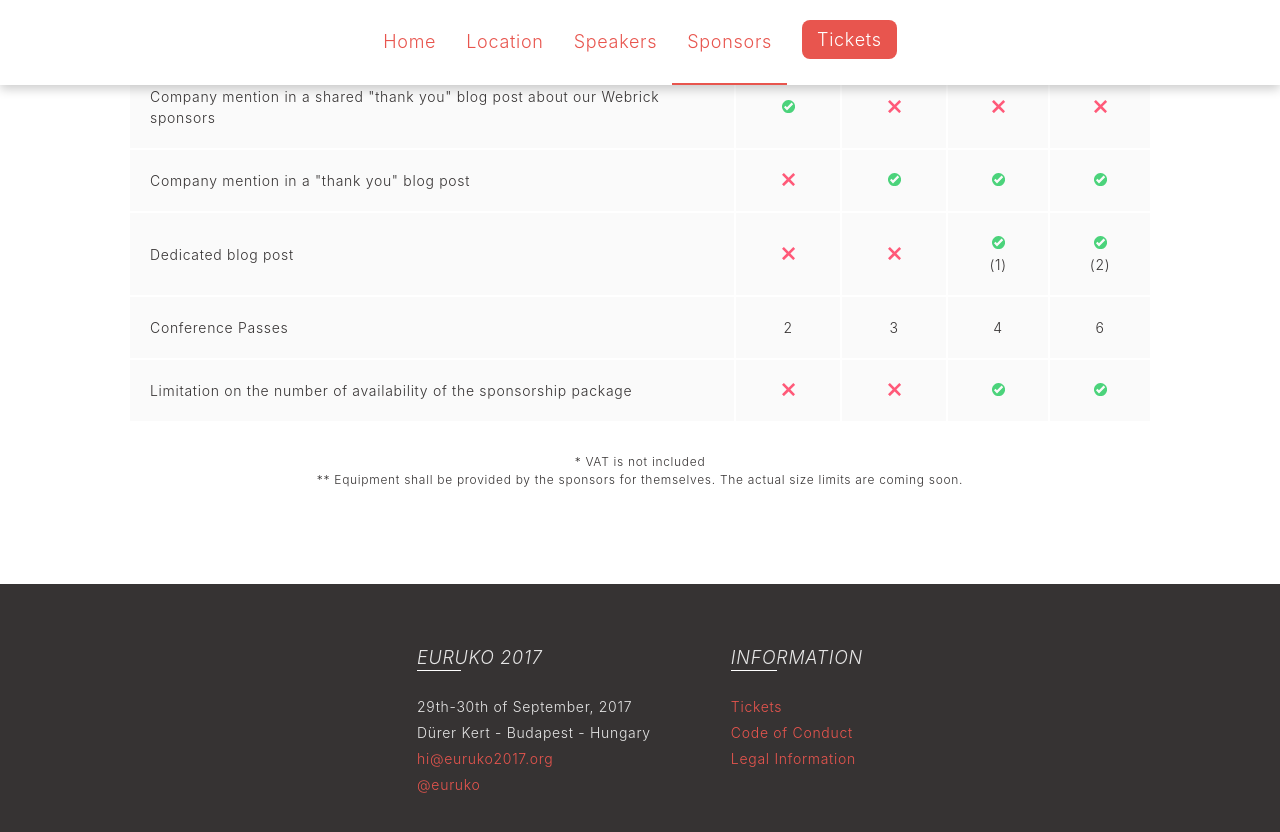
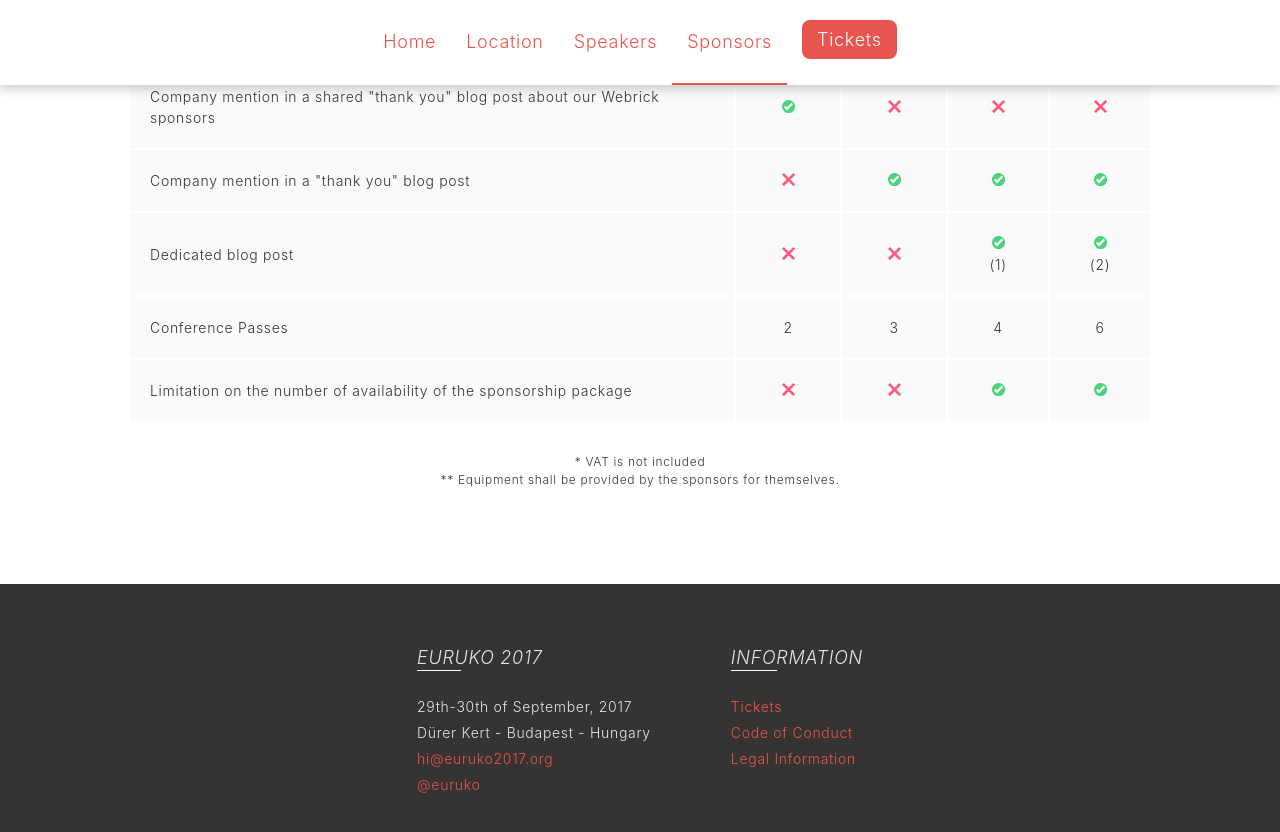
Before and after one commit to euruko/euruko2017.github.io, a Jekyll site: the page built from sponsors.html, in a window 1280 px wide and 900 px high, scrolled down 1407 px. Shown: the top 832 px of the window. Built offline with Jekyll 4.4.1, drawn with Linux system fonts in a browser that asks for light colours; some of the changed text lies outside the part shown.

Commit message:
Update sponsors packages with the table size

```diff
--- a/sponsors.html
+++ b/sponsors.html
@@ -42,7 +42,7 @@
         </thead>
         <tbody>
           <tr>
-            <td>Exhibit Space</td>
+            <td>Exhibit Space**</td>
             <td>From €1500</td>
             <td>From €1500</td>
             <td>2x2 meters</td>
@@ -192,7 +192,7 @@
     <div class="sponsors-packages-observations">
       * VAT is not included
       <br>
-      ** Equipment shall be provided by the sponsors for themselves. The actual size limits are coming soon.
+      ** Equipment shall be provided by the sponsors for themselves.
     </div>
   </div>
 </section>
```
